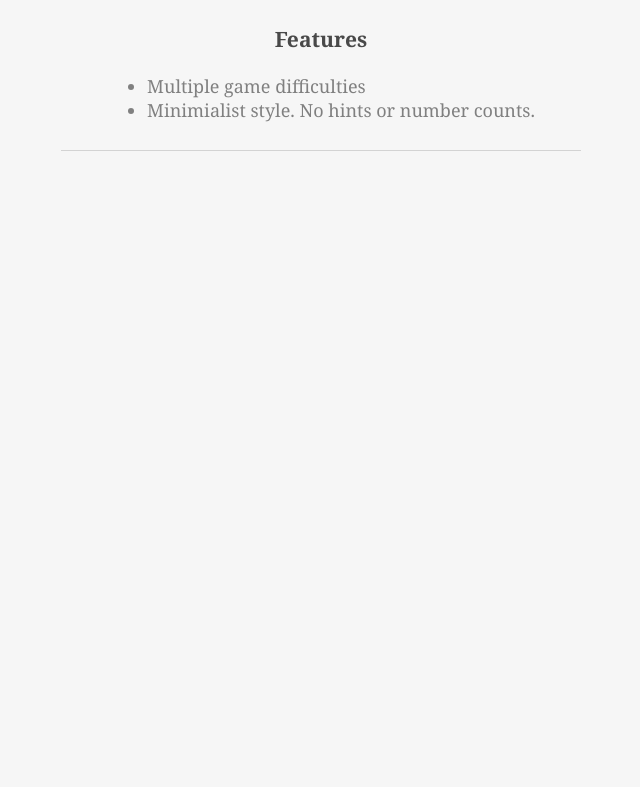
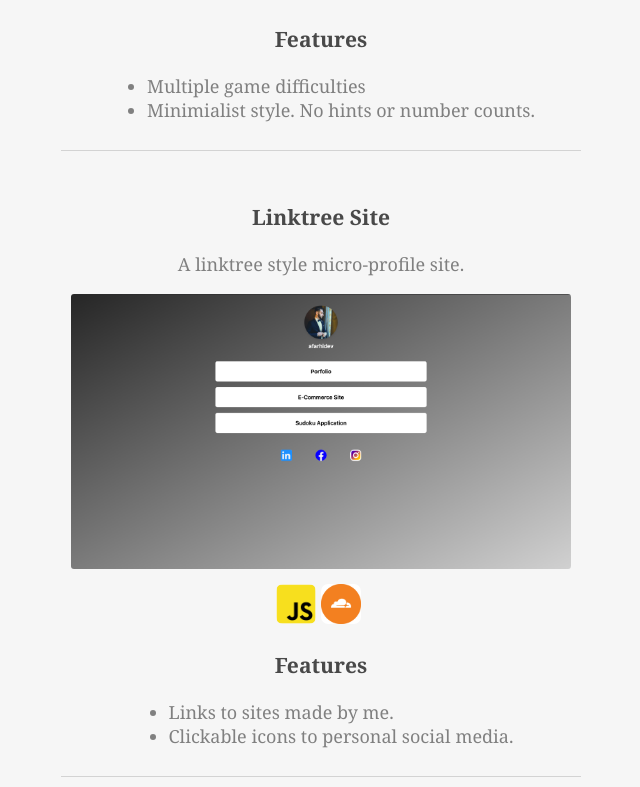
Before and after one commit to AidanFarhi/portfolio, a React (Create React App) app: page /projects in a window 1280 px wide. Shown: the part 1285-2072 px from the top of the page, without its empty margins (447-1087 px from the left). Before the commit the page ends 1584 px from the top, so only its background shows below. Built offline with nearby package versions, Linux system fonts and the light colour scheme.

Commit message:
added linktree to projects

```diff
--- a/src/components/Projects.js
+++ b/src/components/Projects.js
@@ -3,11 +3,13 @@ import './cmp-styles/Projects.css'
 
 import leetRides from './project-images/leet-rides-new.png'
 import sudoku from './project-images/sudoku.png'
+import linktree from './project-images/linktree.png'
 import reactIcon from './icons/react.jpeg'
 import nodeIcon from './icons/node.png'
 import postG from './icons/postgresIcon.png'
 import expressIcon from './icons/express.jpeg'
 import js from './icons/js.png'
+import cloudflare from './icons/cloudflare.png'
 
 export default function Projects() {
     return (
@@ -60,6 +62,27 @@ export default function Projects() {
                     </ul>
                 </div>
             </div>
+            <div className='project-item'>
+                <div className='description'>
+                    <h3>Linktree Site</h3>
+                    <p>A linktree style micro-profile site.
+                    </p>
+                </div>
+                <a href='https://assignment.afarhidev.workers.dev/' target='_blank' rel="noopener noreferrer">
+                    <img className='project-image'alt='test' src={linktree}/>
+                </a>
+                <div className='icons'>
+                    <img alt='icon' src={js}/>
+                    <img alt='icon' src={cloudflare}/>
+                </div>
+                <div className='description'>
+                    <h3>Features</h3>
+                    <ul id='features'>
+                        <li>Links to sites made by me.</li>
+                        <li>Clickable icons to personal social media.</li>
+                    </ul>
+                </div>
+            </div>
         </div>
     )
 }
```
Also changed, not shown: src/components/icons/cloudflare.png (added), src/components/project-images/linktree.png (added).
